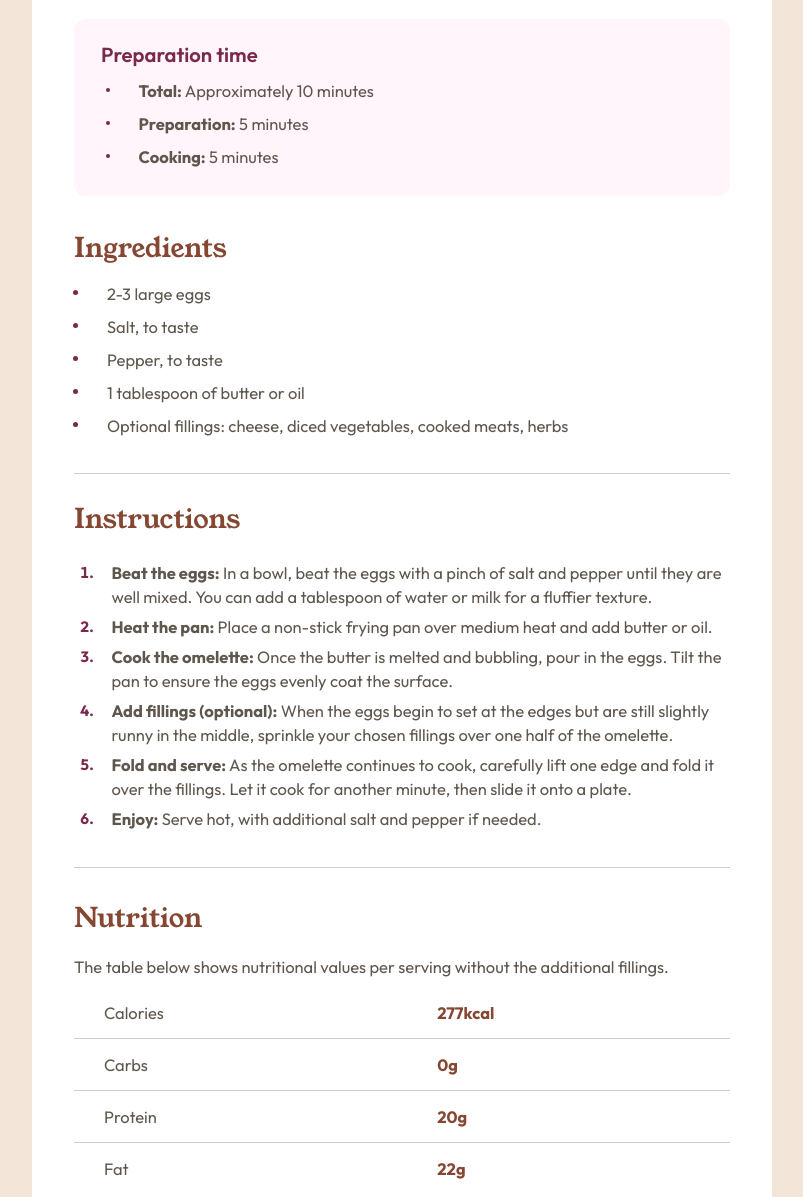
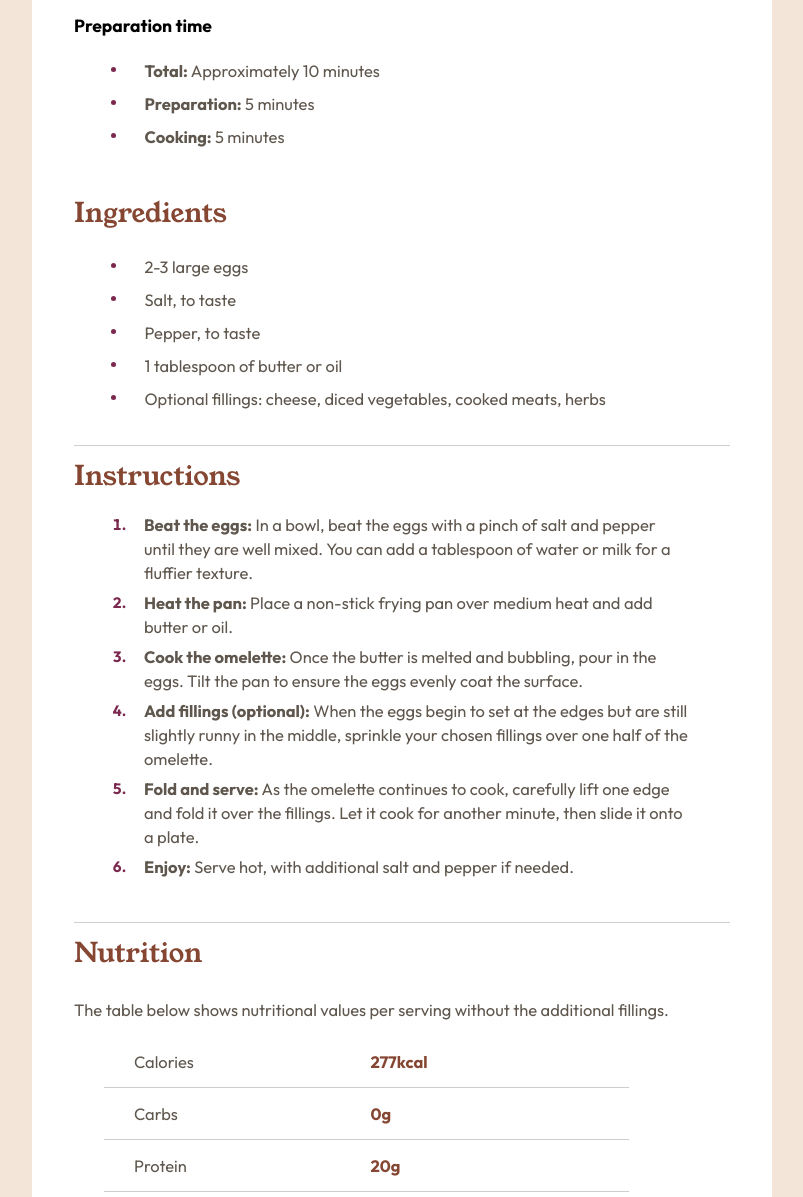
Before and after one commit to zh4r/FeM-recipe-page, a plain HTML site: page index.html in a window 1280 px wide. Shown: the part 543-1740 px from the top of the page, without its empty margins (238-1041 px from the left). Drawn offline with Linux system fonts and the light colour scheme.

Commit message:
Update index.css

```diff
--- a/index.css
+++ b/index.css
@@ -68,7 +68,7 @@ header {
 }
 
 header p,
-.nutri p {
+#nutri p {
     font-size: 1.1rem;
     line-height: 1.6rem;
     margin: 0rem 1.6rem 0 2.2rem;
@@ -146,13 +146,13 @@ table>*:last-child>tr:last-of-type {
     padding-right: 1.5rem;
 }
 
-.preparation {
+#preparation {
     background-color: hsl(330, 100%, 98%);
     margin: 1.7rem 2.2rem;
     border-radius: .8rem;
 }
 
-.preparation h3 {
+#preparation h3 {
     font-size: 1.35rem;
     font-weight: 600;
     color: hsl(332, 51%, 32%);
@@ -161,13 +161,13 @@ table>*:last-child>tr:last-of-type {
     margin: 0;
 }
 
-.preparation ul {
+#preparation ul {
     margin: .5rem 0 1.5rem 1.5rem;
     font-size: .8rem;
     padding: 0 0 1.1rem 1.4rem;
 }
 
-.instructions {
+#instructions {
     margin: 2rem 0 1.8rem 0;
 }
 
@@ -243,7 +243,7 @@ footer {
         margin: 0;
     }
 
-    .preparation {
+    #preparation {
         padding: 0.02rem 0.2rem;
         margin: 1.5rem 0;
 
@@ -252,7 +252,7 @@ footer {
         }
     }
 
-    .ingredients ul {
+    #ingredients ul {
         padding: 0 1rem 2rem 1rem;
         margin: 0;
     }
@@ -262,7 +262,7 @@ footer {
         margin: 0;
     }
 
-    .instructions {
+    #instructions {
         line-height: 2.7rem;
         width: 46rem;
         padding: 0;
@@ -273,7 +273,7 @@ footer {
         }
     }
 
-    .nutri {
+    #nutri {
         margin: 1.4rem 0;
 
         p {
```
